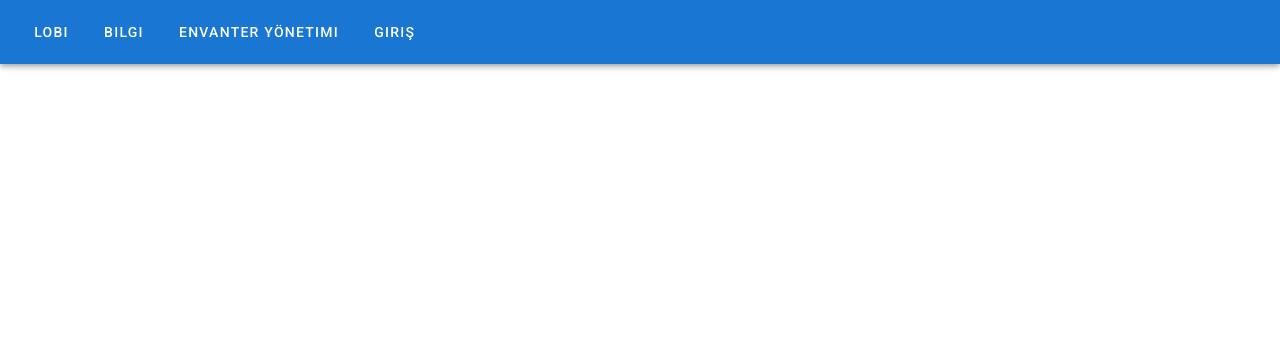
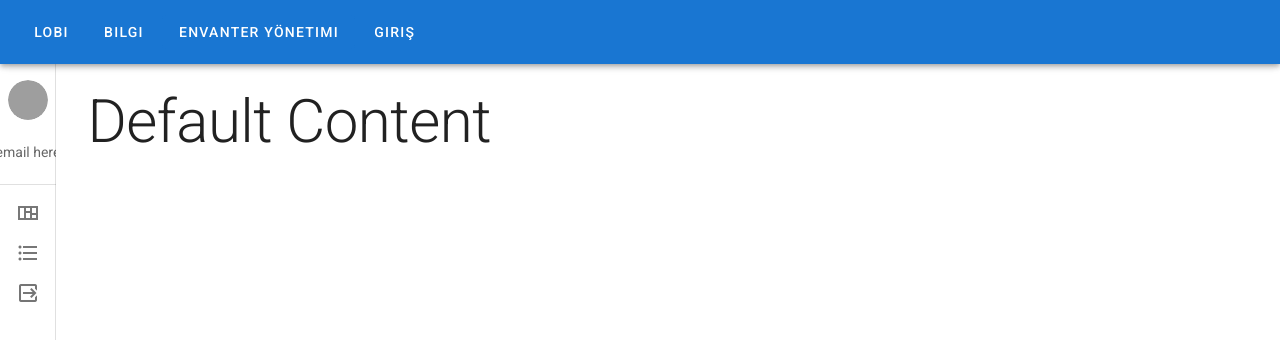
Before and after one commit to buraksenyurt/scaling-robot, a Vue app in the folder Librarian/src/presentation/librarian-app/: page /dashboard in a window 1280 px wide. Shown: the top 340 px of the page. Built offline with nearby package versions, Linux system fonts and the light colour scheme; grey boxes are pictures that could not be loaded.

Commit message:
bazı vue bileşenleri eklendi.

```diff
--- /dev/null
+++ b/Librarian/src/presentation/librarian-app/src/views/dashboard/BookList.vue
@@ -0,0 +1,13 @@
+<template>
+  <div>
+    <div>
+      <div class="text-h2 my-4">Kitap Listesi</div>
+    </div>
+  </div>
+</template>
+
+<script>
+export default {
+  name: "BookList",
+};
+</script>
--- /dev/null
+++ b/Librarian/src/presentation/librarian-app/src/views/dashboard/DefaultContent.vue
@@ -0,0 +1,13 @@
+<template>
+  <div>
+    <div>
+      <div class="text-h2 my-4">Default Content</div>
+    </div>
+  </div>
+</template>
+
+<script>
+export default {
+  name: "DefaultContent",
+};
+</script>
--- /dev/null
+++ b/Librarian/src/presentation/librarian-app/src/views/dashboard/index.vue
@@ -0,0 +1,69 @@
+<template>
+  <v-sheet
+    height="100vh"
+    class="overflow-hidden"
+    style="display: flex; flex-direction: row; justify-content: flex-start"
+  >
+    <v-navigation-drawer permanent expand-on-hover>
+      <v-list class="d-flex flex-column justify-center align-center">
+        <v-list-item class="px-2">
+          <v-list-item-avatar>
+            <v-img
+              src="https://randomuser.me/api/portraits/women/27.jpg"
+            ></v-img>
+          </v-list-item-avatar>
+        </v-list-item>
+
+        <v-list-item link>
+          <v-list-item-content>
+            <v-list-item-subtitle>email here</v-list-item-subtitle>
+          </v-list-item-content>
+        </v-list-item>
+      </v-list>
+
+      <v-divider></v-divider>
+
+      <v-list nav dense>
+        <router-link to="/dashboard/" class="menu link">
+          <v-list-item link>
+            <v-list-item-icon>
+              <v-icon>mdi-view-dashboard-variant-outline</v-icon>
+            </v-list-item-icon>
+            <v-list-item-title>Dashboard</v-list-item-title>
+          </v-list-item>
+        </router-link>
+        <router-link to="/dashboard/book-list" class="menu link">
+          <v-list-item link>
+            <v-list-item-icon>
+              <v-icon>mdi-format-list-bulleted</v-icon>
+            </v-list-item-icon>
+            <v-list-item-title> Kitap Listesi </v-list-item-title>
+          </v-list-item>
+        </router-link>
+        <router-link to="/logout" class="menu link">
+          <v-list-item link>
+            <v-list-item-icon>
+              <v-icon>mdi-logout-variant</v-icon>
+            </v-list-item-icon>
+            <v-list-item-title> Çıkış </v-list-item-title>
+          </v-list-item>
+        </router-link>
+      </v-list>
+    </v-navigation-drawer>
+    <v-container>
+      <router-view />
+    </v-container>
+  </v-sheet>
+</template>
+
+<script>
+export default {
+  name: "dashboard",
+};
+</script>
+
+<style scoped>
+.link {
+  text-decoration: none;
+}
+</style>
```
Also changed, not shown: Librarian/src/presentation/librarian-app/src/router/index.js (+16 -4 lines), 1 other file (tests, documents, lock files or other folders).
